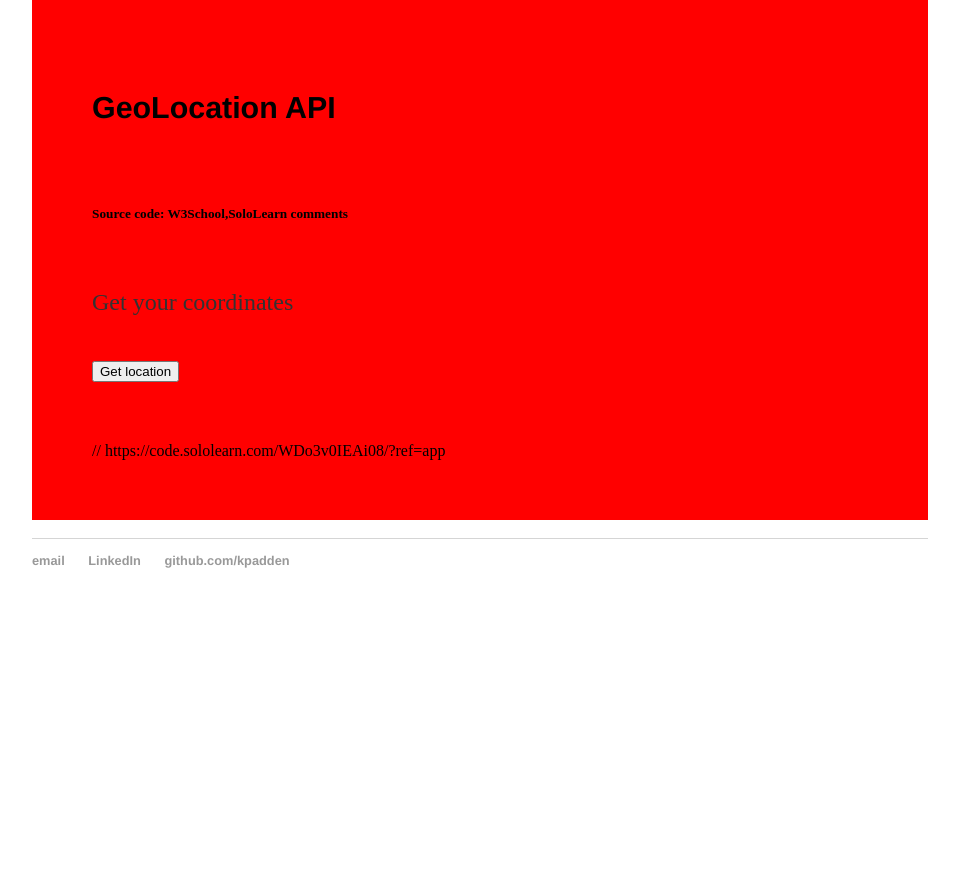
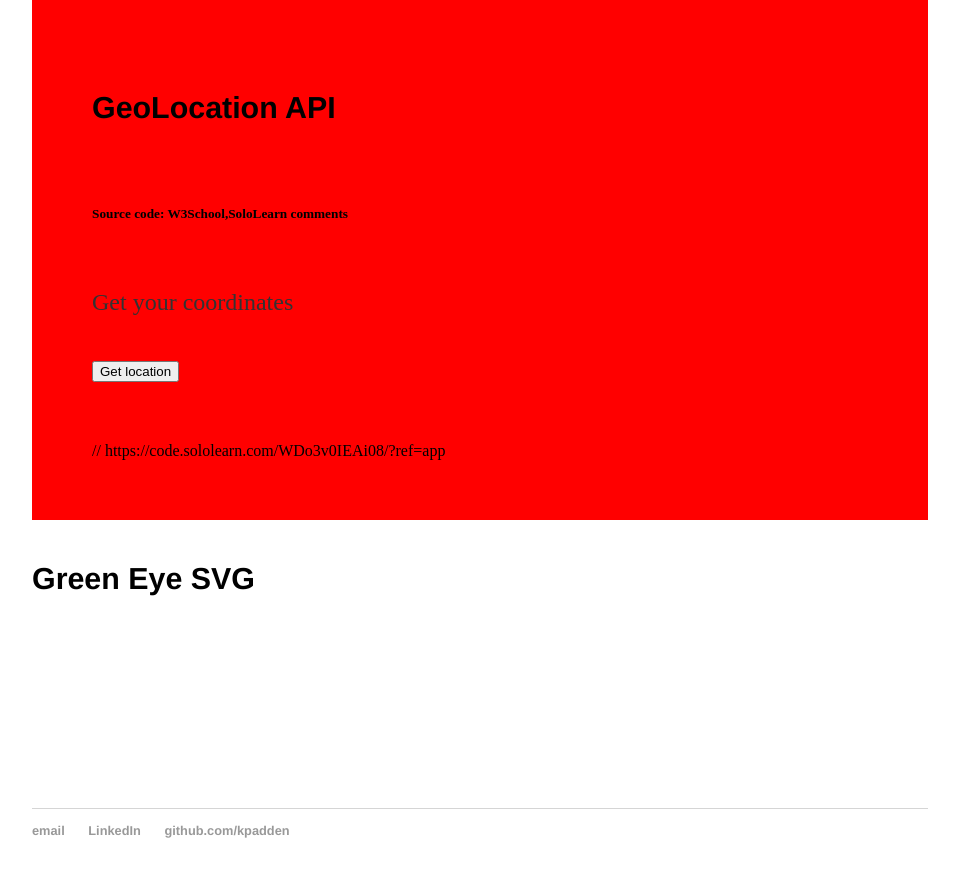
Before and after one commit to kpadden/kpadden.github.io, a Jekyll site: the page built from practice/index.html, in a window 1280 px wide and 900 px high, scrolled down 2657 px. Shown: the top 877 px of the window, without its empty margins (160-1119 px from the left). Built offline with Jekyll 4.4.1, drawn with Linux system fonts in a browser that asks for light colours; before the commit the page ends 3287 px from its top, so only the background shows below that.

Commit message:
Update index.html

```diff
--- a/practice/index.html
+++ b/practice/index.html
@@ -121,4 +121,23 @@ title: Practice
    // </script>
     https://code.sololearn.com/WDo3v0IEAi08/?ref=app
 </div>
+<div>
+    <h4>Green Eye SVG</h4>
+    <svg width="1000" hieght="200">
+        <elipse cx="150" cy="100" rx="150" ry="70" style="fill:green;"/>
+        <elipse cx="150" cy="100" rx="100" ry="70" style="fill:yellow;">
+            <animate attributeName="fill" from="yellow" to="#990033" dur="3s" fill="freeze" repeatCount="indefinite"/>
+        </elipse>
+        <elipse cx="150" cy="100" rx="10" ry="70" style="fill:red;">
+            <animate attributeName="fill" from="red" to="blue" dur="3s" fill="freeze" repeatCount="indefinite"/>
+        </elipse>
+        <elipse cx="650" cy="100" rx="150" ry="70" style="fill:green;"/>
+        <elipse cx="650" cy="100" rx="100" ry="70" style="fill:yellow;">
+            <animate attributeName="fill" from="yellow" to="#990033" dur="3s" fill="freeze" repeatCount="indefinite"/>
+        </elipse>
+        <elipse cx="650" cy="100" rx="10" ry="70" style="fill:red;">
+            <animate attributeName="fill" from="red" to="blue" dur="3s" fill="freeze" repeatCount="indefinite"/>
+        </elipse>
+    </svg>
+</div>
 <br/>
```
